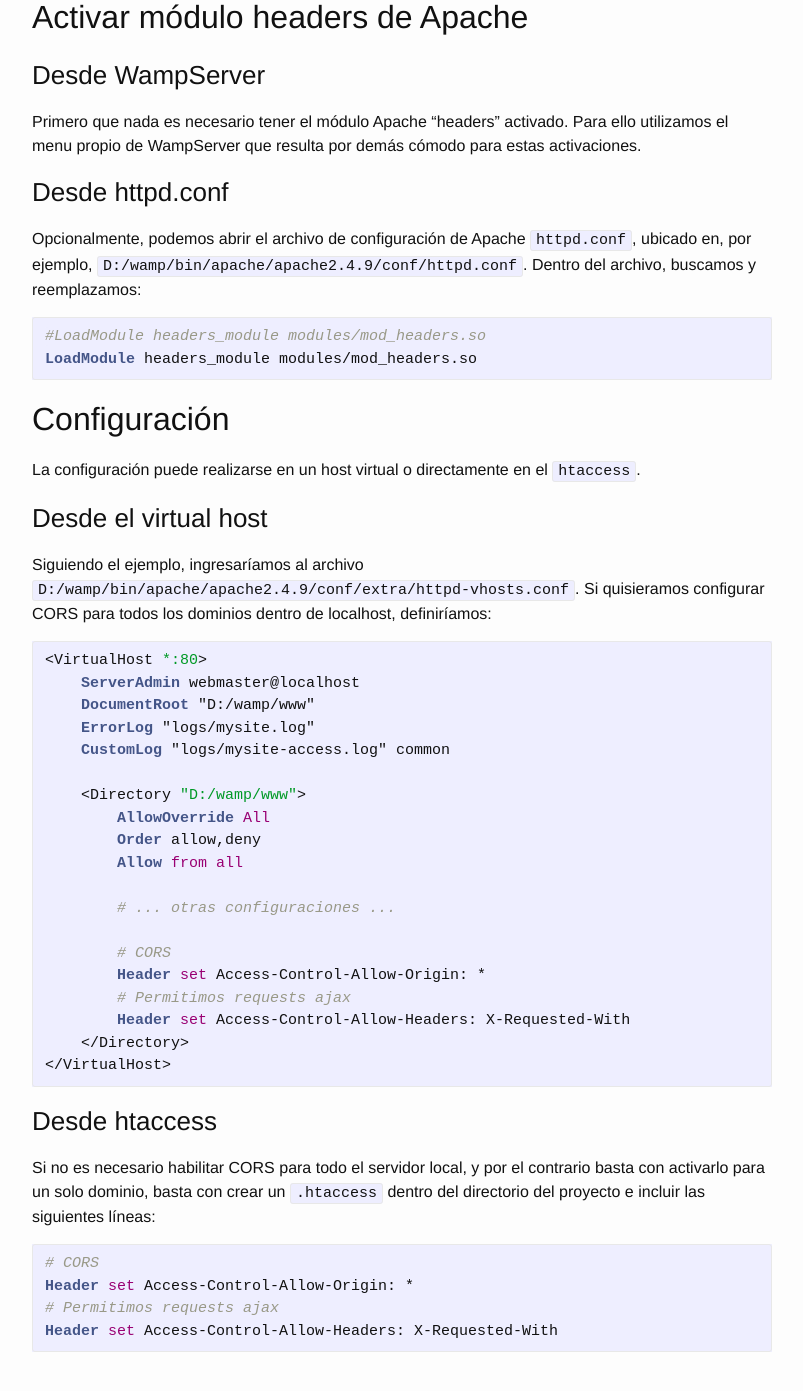
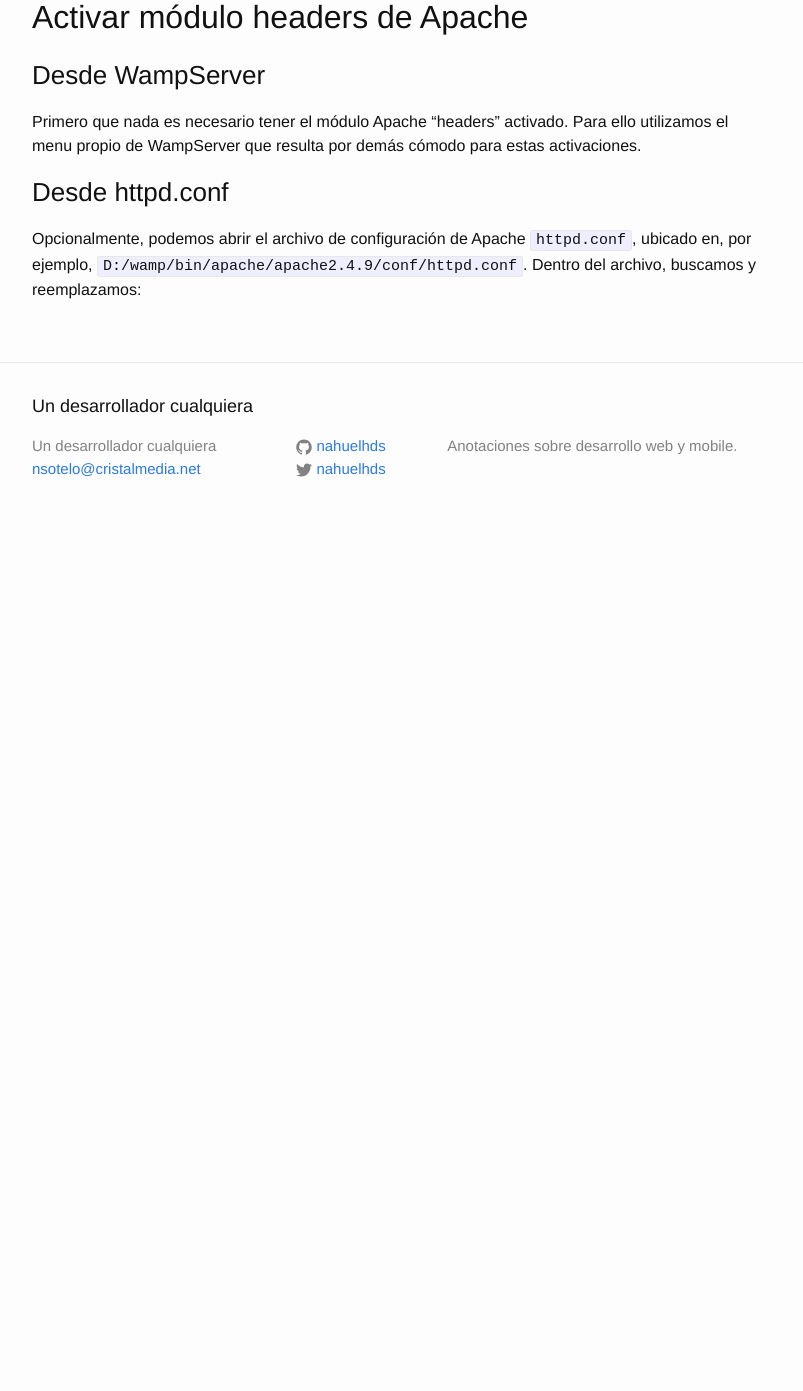
Before and after one commit to nahuelhds/nahuelhds.github.io, a Jekyll site: the page built from _posts/2016-04-20-CORS-en-Wamp.md, in a window 1280 px wide and 1400 px high, scrolled down 270 px. Shown: the top 1391 px of the window, without its empty margins (238-1041 px from the left). Built offline with Jekyll 4.4.1, drawn with Linux system fonts in a browser that asks for light colours; after the commit the page ends 900 px from its top, so only the background shows below that.

Commit message:
test sin codigo apache

````diff
--- a/_posts/2016-04-20-CORS-en-Wamp.md
+++ b/_posts/2016-04-20-CORS-en-Wamp.md
@@ -17,49 +17,3 @@
 Opcionalmente, podemos abrir el archivo de configuración de Apache `httpd.conf`,
 ubicado en, por ejemplo, `D:/wamp/bin/apache/apache2.4.9/conf/httpd.conf`.
 Dentro del archivo, buscamos y reemplazamos:
-
-```apache
-#LoadModule headers_module modules/mod_headers.so
-LoadModule headers_module modules/mod_headers.so
-```
-
-## Configuración
-La configuración puede realizarse en un host virtual o directamente en el `htaccess`.
-
-### Desde el virtual host
-Siguiendo el ejemplo, ingresaríamos al archivo `D:/wamp/bin/apache/apache2.4.9/conf/extra/httpd-vhosts.conf`. Si quisieramos configurar CORS
-para todos los dominios dentro de localhost, definiríamos:
-
-```apache
-<VirtualHost *:80>
-    ServerAdmin webmaster@localhost
-    DocumentRoot "D:/wamp/www"
-    ErrorLog "logs/mysite.log"
-    CustomLog "logs/mysite-access.log" common
-
-    <Directory "D:/wamp/www">
-        AllowOverride All
-        Order allow,deny
-        Allow from all
-
-        # ... otras configuraciones ...
-
-        # CORS
-        Header set Access-Control-Allow-Origin: *
-        # Permitimos requests ajax
-        Header set Access-Control-Allow-Headers: X-Requested-With
-    </Directory>
-</VirtualHost>
-```
-
-### Desde htaccess
-Si no es necesario habilitar CORS para todo el servidor local, y por el contrario
-basta con activarlo para un solo dominio, basta con crear un `.htaccess` dentro
-del directorio del proyecto e incluir las siguientes líneas:
-
-```apache
-# CORS
-Header set Access-Control-Allow-Origin: *
-# Permitimos requests ajax
-Header set Access-Control-Allow-Headers: X-Requested-With
-```
````
